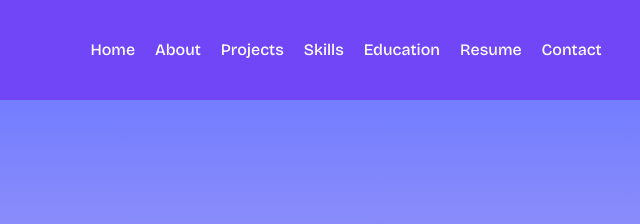
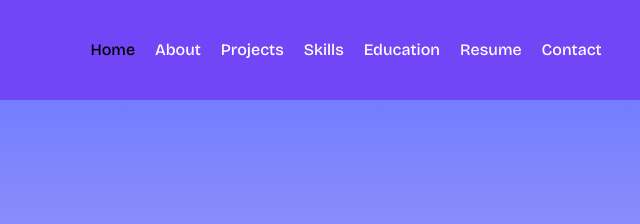
Before and after one commit to Ajay-Birare/Ajay-Birare, a plain HTML site: page index.html in a window 1280 px wide. In both pictures the pointer is over the link "Home". Shown: the top 224 px of the page, 640-1280 px from the left. Drawn offline with nearby package versions, Linux system fonts and the light colour scheme.

Commit message:
add hover effect

```diff
--- a/style.css
+++ b/style.css
@@ -49,7 +49,7 @@ html {
   transition: all 0.3s;
 }
 .navbar .right a:hover {
-  /* color: black; */
+  color: black;
 }
 .menu {
   cursor: pointer;
@@ -485,7 +485,6 @@ p {
   transition: all 0.5s;
 }
 
-
 /* -----type writer */
 
 .typing {
```
